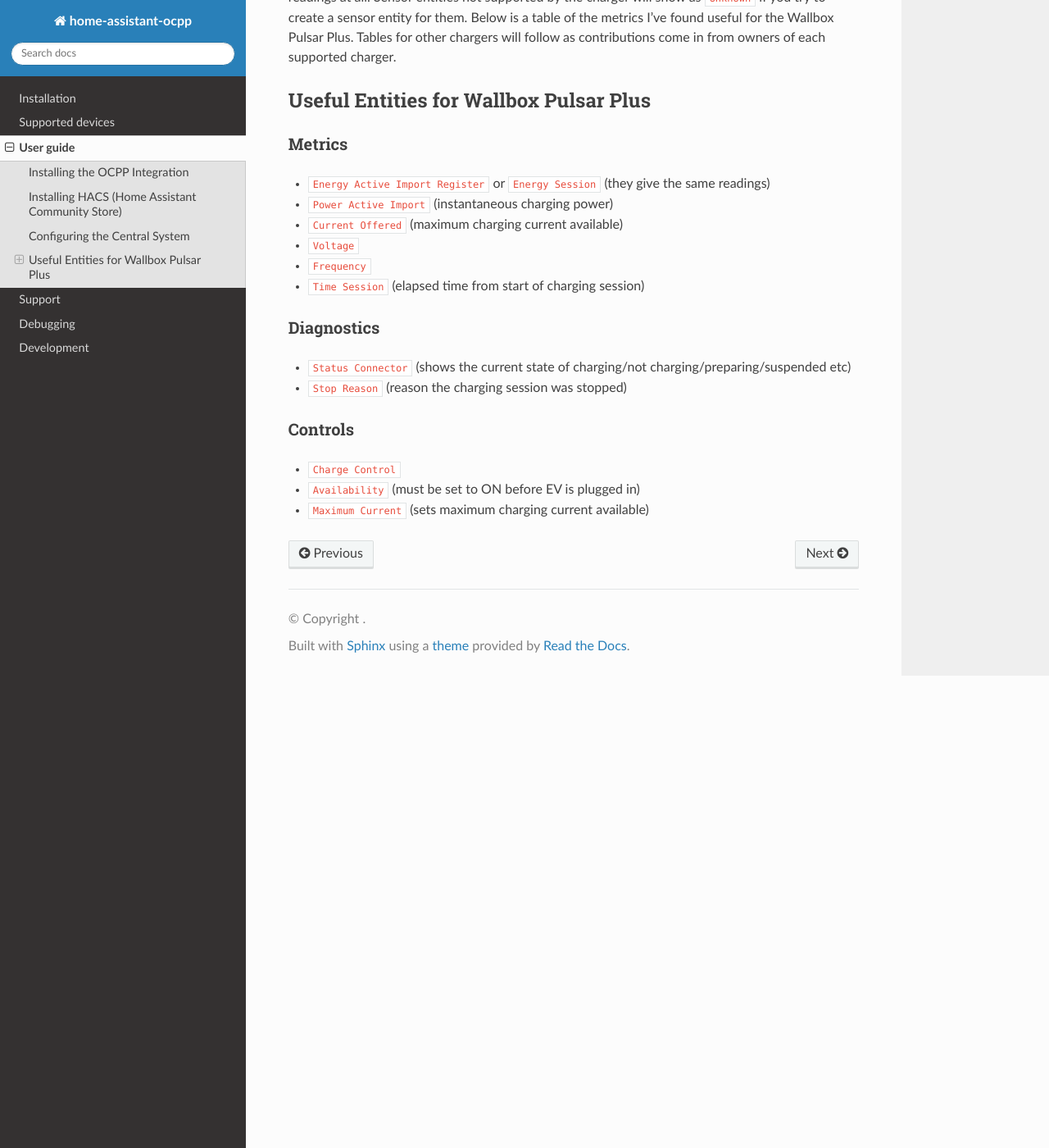
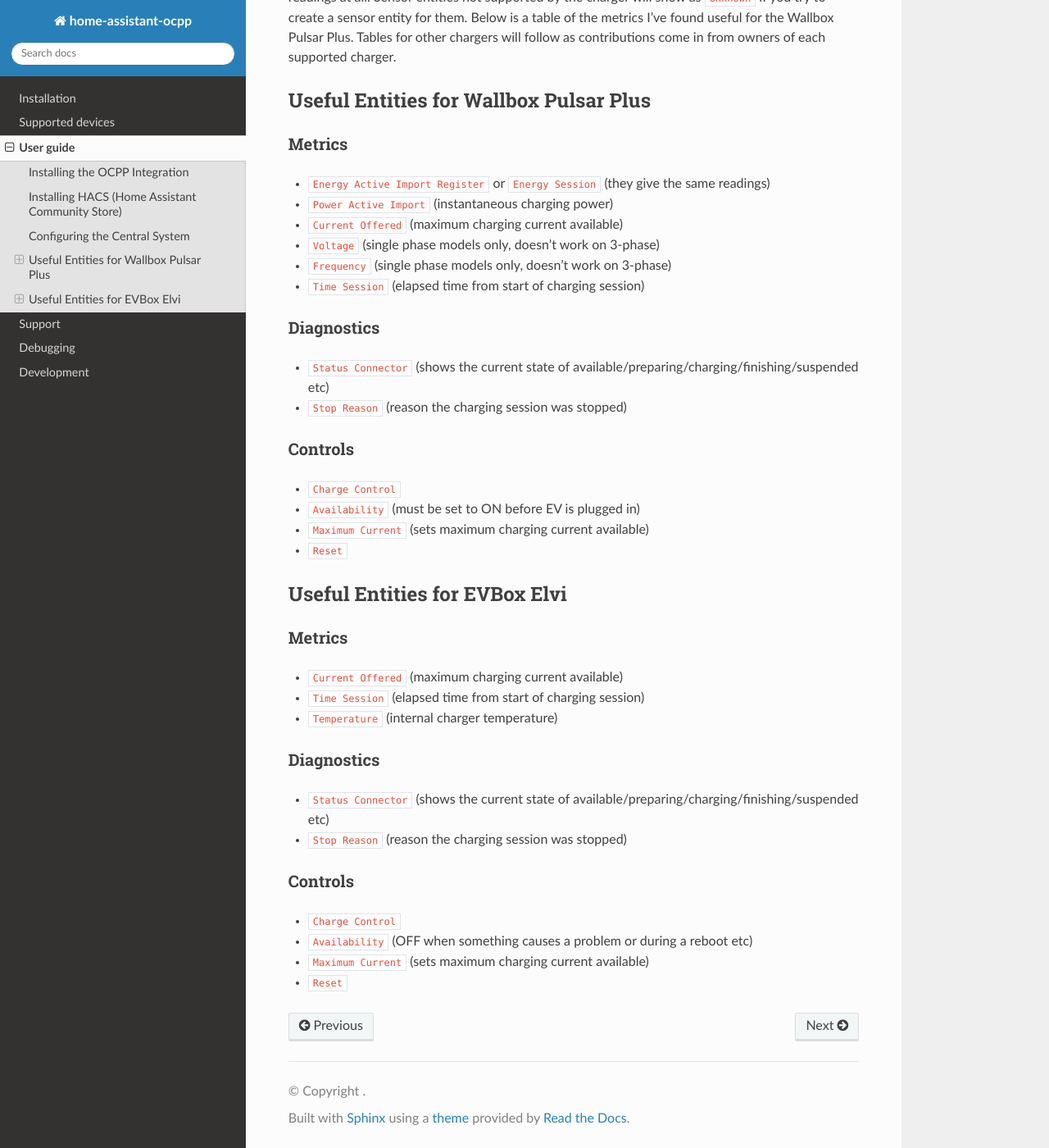
Before and after one commit to lbbrhzn/ocpp, a Sphinx documentation site: the page built from docs/user-guide.md, in a window 1280 px wide and 1400 px high, scrolled down 1765 px. Shown: the whole window at 82% size. Built offline with Sphinx 7.4.7 and the Read the Docs theme 2.0.0, drawn with Linux system fonts in a browser that asks for light colours.

Commit message:
User guide update (#462)
* Update user-guide.md

Correct metrics for 3-phase Pulsar Plus.
Add Reset control for Pulsar Plus.

* Update user-guide.md

* Update user-guide.md

* Update user-guide.md

* Update user-guide.md

* Update user-guide.md

* Update user-guide.md

```diff
--- a/docs/user-guide.md
+++ b/docs/user-guide.md
@@ -30,13 +30,13 @@
 * `Energy Active Import Register` or `Energy Session` (they give the same readings)
 * `Power Active Import` (instantaneous charging power)
 * `Current Offered` (maximum charging current available)
-* `Voltage`
-* `Frequency`
+* `Voltage` (single phase models only, doesn't work on 3-phase)
+* `Frequency` (single phase models only, doesn't work on 3-phase)
 * `Time Session` (elapsed time from start of charging session)
 
 ### Diagnostics
 
-* `Status Connector` (shows the current state of charging/not charging/preparing/suspended etc)
+* `Status Connector` (shows the current state of available/preparing/charging/finishing/suspended etc)
 * `Stop Reason` (reason the charging session was stopped)
 
 ### Controls
@@ -44,3 +44,24 @@
 * `Charge Control`
 * `Availability` (must be set to ON before EV is plugged in)
 * `Maximum Current` (sets maximum charging current available)
+* `Reset`
+
+## Useful Entities for EVBox Elvi
+
+### Metrics
+
+* `Current Offered` (maximum charging current available)
+* `Time Session` (elapsed time from start of charging session)
+* `Temperature` (internal charger temperature)
+
+### Diagnostics
+
+* `Status Connector` (shows the current state of available/preparing/charging/finishing/suspended etc)
+* `Stop Reason` (reason the charging session was stopped)
+
+### Controls
+
+* `Charge Control`
+* `Availability` (OFF when something causes a problem or during a reboot etc)
+* `Maximum Current` (sets maximum charging current available)
+* `Reset`
```
